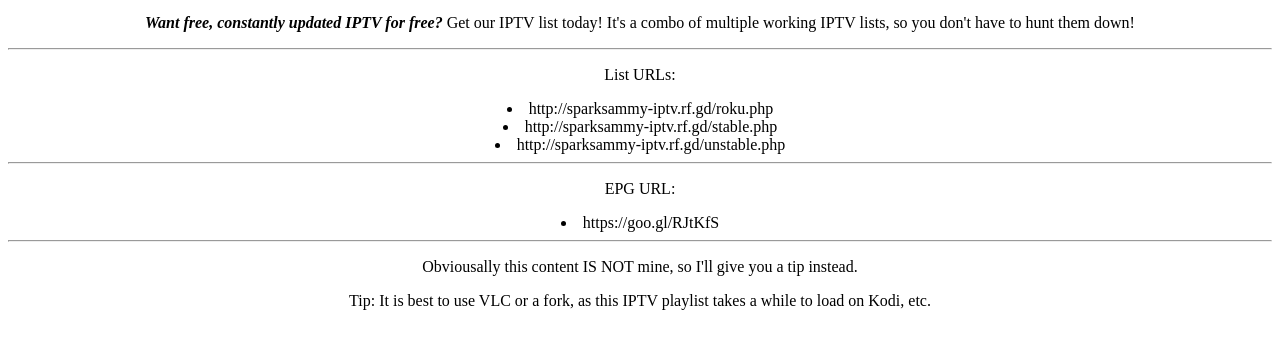
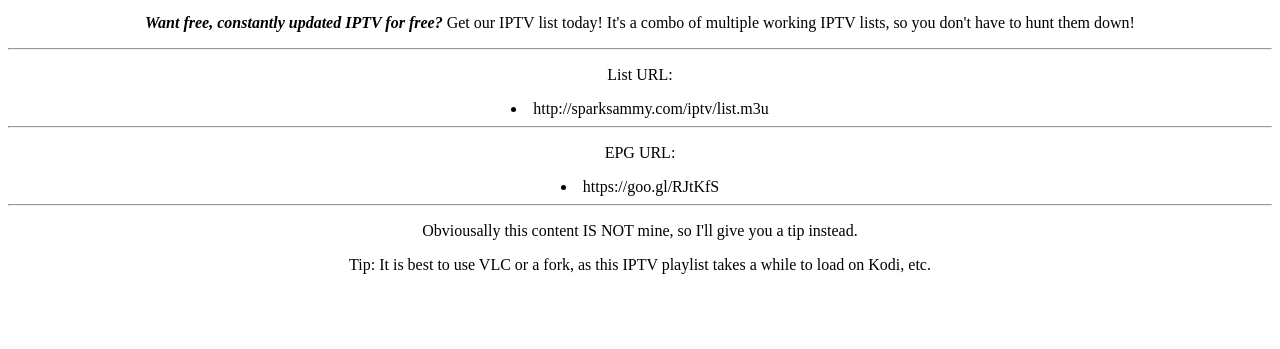
Before and after one commit to sparksammy/sparksammycom, a plain HTML site: page iptv/index.html in a window 1280 px wide. Shown: the part 371-720 px from the top of the page. Drawn offline with Linux system fonts and the light colour scheme.

Commit message:
Update index.html

```diff
--- a/iptv/index.html
+++ b/iptv/index.html
@@ -12,11 +12,9 @@
   <iframe width="100%" height="34%" src="https://www.youtube.com/embed/Ob7pT6m8Wyo?rel=0&amp;showinfo=0" frameborder="0" allow="autoplay; encrypted-media" allowfullscreen></iframe>
 <p><i><b>Want free, constantly updated IPTV for free?</b></i> Get our IPTV list today! It's a combo of multiple working IPTV lists, so you don't have to hunt them down!</p>
 <hr>
-  <p>List URLs:</p>
+  <p>List URL:</p>
   <p></p>
-<li>http://sparksammy-iptv.rf.gd/roku.php</li>
-<li>http://sparksammy-iptv.rf.gd/stable.php</li>
-<li>http://sparksammy-iptv.rf.gd/unstable.php</li>
+<li>http://sparksammy.com/iptv/list.m3u</li>
   <hr>
   <p>EPG URL:</p>
   <li>https://goo.gl/RJtKfS</li>
```
